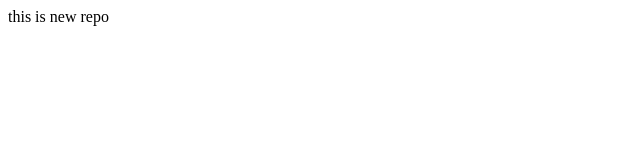
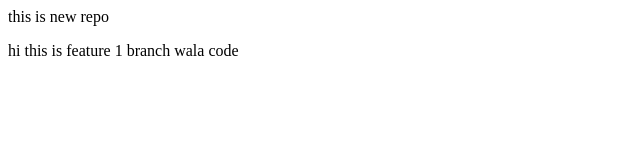
Before and after one commit to udaybhole/localrepo, a plain HTML site: page index.html in a window 1280 px wide. Shown: the whole page, without its empty margins (0-640 px from the left). Drawn offline with Linux system fonts and the light colour scheme.

Commit message:
new feature add

```diff
--- a/index.html
+++ b/index.html
@@ -1 +1,3 @@
 <p>this is new repo</p>
+
+<p>hi this is feature 1 branch wala code</p>
```
